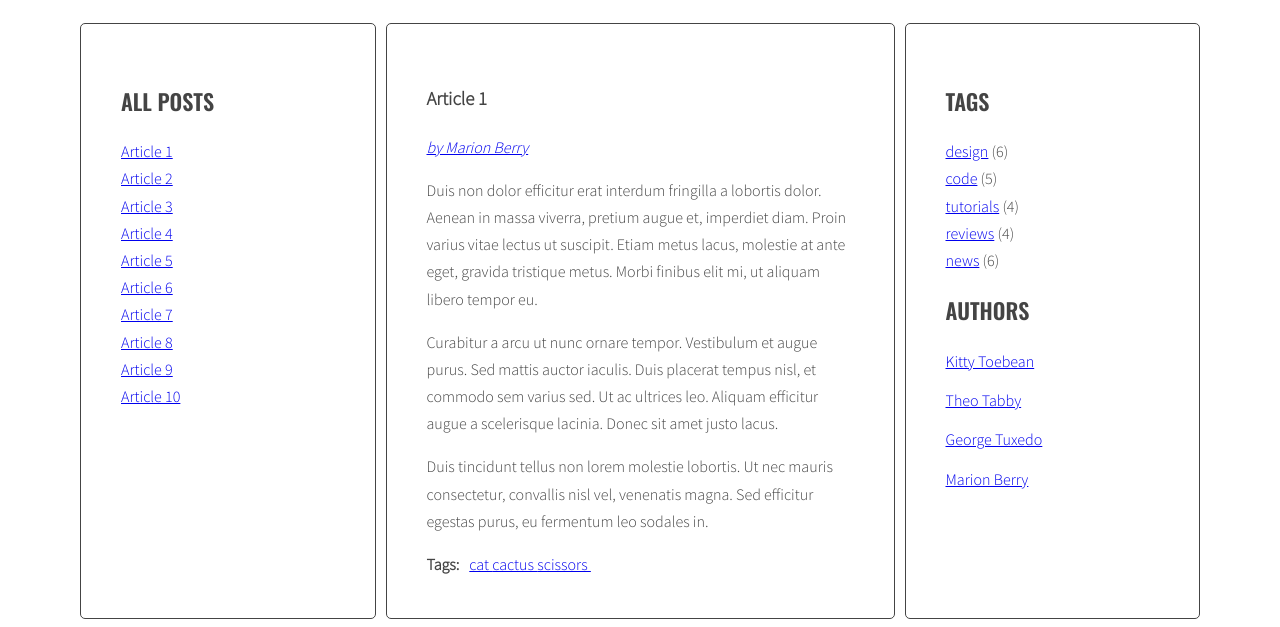
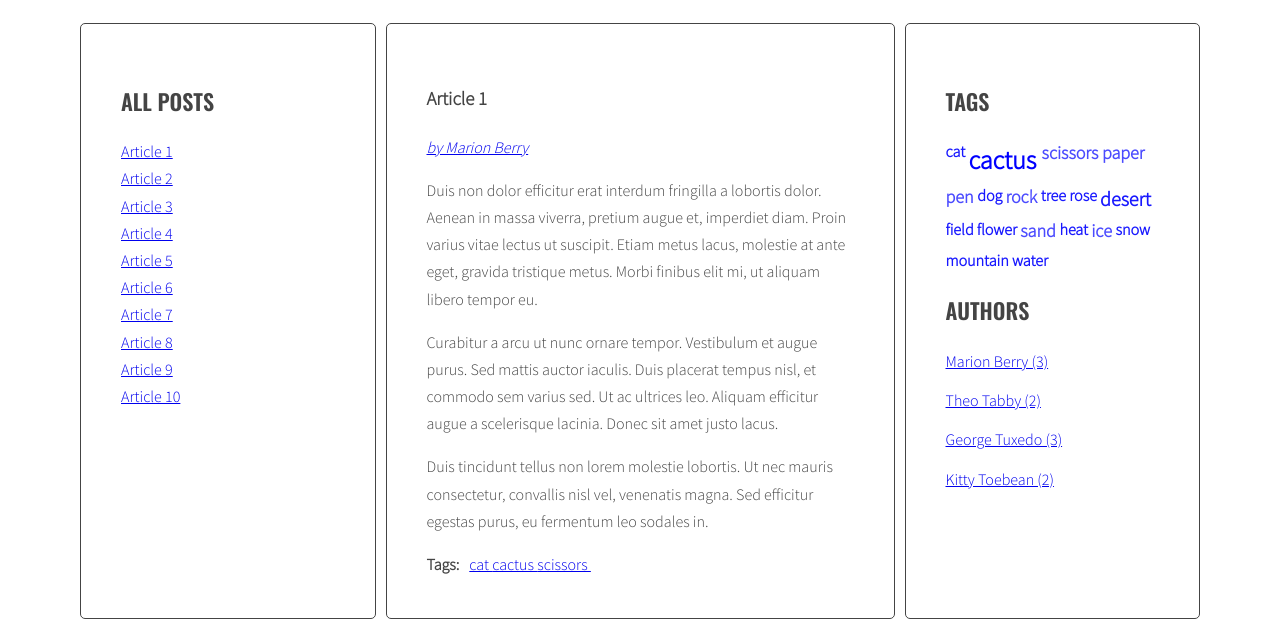
Before and after one commit to Grzegonim/javascript-blog, a website: page index.html in a window 1280 px wide. Shown: the part 220-847 px from the top of the page. Drawn offline with nearby package versions, Linux system fonts and the light colour scheme.

Commit message:
Add tags&authors list

```diff
--- a/index.html
+++ b/index.html
@@ -162,34 +162,9 @@
             <aside class="sidebar">
               <h2 class="section-title">Tags</h2>
               <ul class="list tags">
-                <li><a href="#">design</a> <span>(6)</span></li>
-                <li><a href="#">code</a> <span>(5)</span></li>
-                <li><a href="#">tutorials</a> <span>(4)</span></li>
-                <li><a href="#">reviews</a> <span>(4)</span></li>
-                <li><a href="#">news</a> <span>(6)</span></li>
               </ul>
               <h2 class="section-title">Authors</h2>
               <ul class="list authors">
-                <li>
-                  <a href="#">
-                    <span class="author-name">Kitty Toebean</span>
-                  </a>
-                </li>
-                <li>
-                  <a href="#">
-                    <span class="author-name">Theo Tabby</span>
-                  </a>
-                </li>
-                <li>
-                  <a href="#">
-                    <span class="author-name">George Tuxedo</span>
-                  </a>
-                </li>
-                <li>
-                  <a href="#">
-                    <span class="author-name">Marion Berry</span>
-                  </a>
-                </li>
               </ul>
             </aside>
           </main>
--- a/js/script.js
+++ b/js/script.js
@@ -36,7 +36,11 @@ const optArticleSelector = '.post',
   optTitleSelector = '.post-title',
   optTitleListSelector = '.titles',
   optArticleTagsSelector = '.post-tags .list',
-  optArticleAuthorSelector = '.post .post-author';
+  optArticleAuthorSelector = '.post .post-author',
+  optTagsListSelector = '.tags.list',
+  optCloudClassCount = 5,
+  optCloudClassPrefix = 'tag-size-',
+  optAuthorsListSelector = '.list.authors';
 
 function generateTitleLinks(customSelector = ''){
   const titleList = document.querySelector(optTitleListSelector);
@@ -59,7 +63,33 @@ for(let link of links){
   link.addEventListener('click', titleClickHandler);
 }
 
+function calculateTagClass(count, params){
+  const normalizedCount = count - params.min;
+  const normalizedMax = params.max - params.min;
+  const percentage = normalizedCount / normalizedMax;
+  const classNumber = Math.floor(percentage * (optCloudClassCount - 1) + 1);
+  return classNumber;
+}
+
+function calculateTagsParams(tags){
+  const params = {
+    max:0,
+    min:999999,
+  }
+  for (let tag in tags){
+    if(tags[tag] > params.max){
+      params.max = tags[tag];
+    }
+    if(tags[tag] < params.min){
+      params.min = tags[tag];
+    }
+  }
+  return params;
+}
+
 function generateTags(){
+  /* [NEW] create a new variable allTags with an empty object */
+  let allTags = {};
   /* [DONE]find all articles */
   const articles = document.querySelectorAll(optArticleSelector);
   /* [DONE]START LOOP: for every article: */
@@ -78,12 +108,33 @@ function generateTags(){
       const linkHTML = '<li><a href="#tag-' + tag + '">' + tag + '\xa0' + '</a></li>';
       /* [DONE]add generated code to html variable */
       html = html + linkHTML;
+      /* [NEW] check if this link is NOT already in allTags */
+      if(!allTags[tag]) {
+        /* [NEW] add generated code to allTags array */
+        allTags[tag] = 1;
+      } else {
+        allTags[tag]++;
+      }
     }
     /* [DONE]END LOOP: for each tag */
     /* [DONE]insert HTML of all the links into the tags wrapper */
     articlesTags.innerHTML = html;
   }
   /* [DONE]END LOOP: for every article: */
+   /* [NEW] find list of tags in right column */
+   const tagList = document.querySelector(optTagsListSelector);
+   /* [NEW] create variable for all links HTML code */
+   const tagsParams = calculateTagsParams(allTags);
+   let allTagsHTML = '';
+   /* [NEW] START LOOP: for each tag in allTags: */
+   for(let tag in allTags){
+    /* [NEW] generate code of a link and add it to allTagsHTML */
+    allTagsHTML += '<li><a href="#tag-' + tag + '" class="' + optCloudClassPrefix + calculateTagClass(allTags[tag], tagsParams) + '">' + tag + '\xa0' + '</a></li>';
+   }
+   /* [NEW] END LOOP: for each tag in allTags: */
+   /* [NEW] add html from allTags to tagList */
+   tagList.innerHTML = allTagsHTML;
+
 }
 generateTags();
 
@@ -130,6 +181,7 @@ function addClickListenersToTags(){
 addClickListenersToTags();
 
 function generateAuthors(){
+  let allAuthors = {};
   const articles = document.querySelectorAll(optArticleSelector);
   for (let article of articles){
     const authorWrapper = article.querySelector(optArticleAuthorSelector);
@@ -138,7 +190,18 @@ function generateAuthors(){
     const linkHTML = '<p class="post-author"><a href="#author-' + targetAuthor + '">by ' + targetAuthor + '</a></p>';
     html = html + linkHTML;
     authorWrapper.innerHTML = html;
+    if (!allAuthors[targetAuthor]){
+      allAuthors[targetAuthor] = 1;
+    } else {
+      allAuthors[targetAuthor]++;
+    }
   }
+  const wrapperListAuthors = document.querySelector(optAuthorsListSelector);
+  let allAuthorshtml = '';
+  for (let author in allAuthors){
+    allAuthorshtml += '<li><a href="#author-' + author + '">' + author + ' (' + allAuthors[author] + ')' + '</a></li>';
+  }
+  wrapperListAuthors.innerHTML = allAuthorshtml;
 }
 generateAuthors();
 
--- a/sass/style.scss
+++ b/sass/style.scss
@@ -118,3 +118,53 @@ body {
     margin: 0 10px 0 0;
   }
 }
+
+/* Tags */
+
+.tag-size-1 {
+  font-size: 16px;
+  text-decoration: none;
+  opacity: 0.9;
+  color: blue;
+  font-weight: bold;
+}
+
+.tag-size-2 {
+  font-size: 18px;
+  text-decoration: none;
+  opacity: 0.7;
+  color: blue;
+  font-weight: bold;
+
+}
+
+.tag-size-3 {
+  font-size: 20px;
+  text-decoration: none;
+  opacity: 0.9;
+  color: blue;
+  font-weight: bold;
+
+}
+
+.tag-size-4{
+  font-size: 22px;
+  text-decoration: none;
+  opacity: 0.9;
+  color: blue;
+  font-weight: bold;
+
+}
+
+.tag-size-5 {
+  font-size: 26px;
+  text-decoration: none;
+  color: blue;
+  font-weight: bold;
+
+}
+
+.list.tags {
+  display: inline-flex;
+  flex-wrap: wrap;
+}
```
Also changed, not shown: css/style.css, 1 other file.
